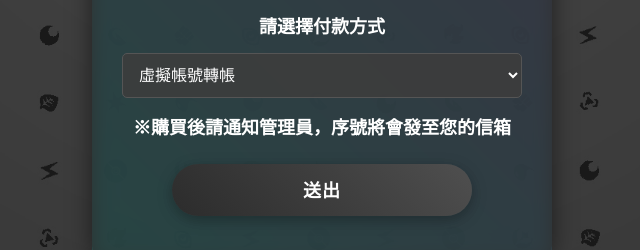
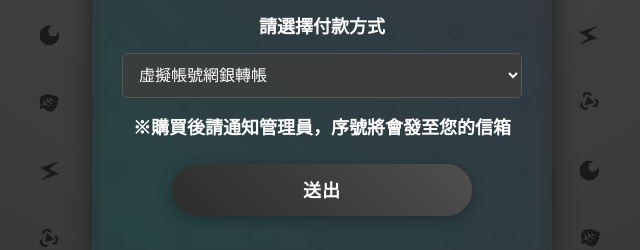
Before and after one commit to BlackPolo623/PaymentHtml, a plain HTML site: page index.html in a window 1280 px wide. Shown: the part 467-717 px from the top of the page, 318-958 px from the left. Drawn offline with Linux system fonts and the light colour scheme.

Commit message:
Update index.html

```diff
--- a/index.html
+++ b/index.html
@@ -62,7 +62,7 @@
 </select>
 <font color="#fff" size="4"><strong>請選擇付款方式</strong></font><br>
     <select id="pay_zg">
-        <option value="2">虛擬帳號轉帳</option>
+        <option value="2">虛擬帳號網銀轉帳</option>
         <option value="21">臺灣銀行線上轉帳</option>
         <option value="4">7-11 ibon</option>
         <option value="6">全家FamiPort</option>
```
